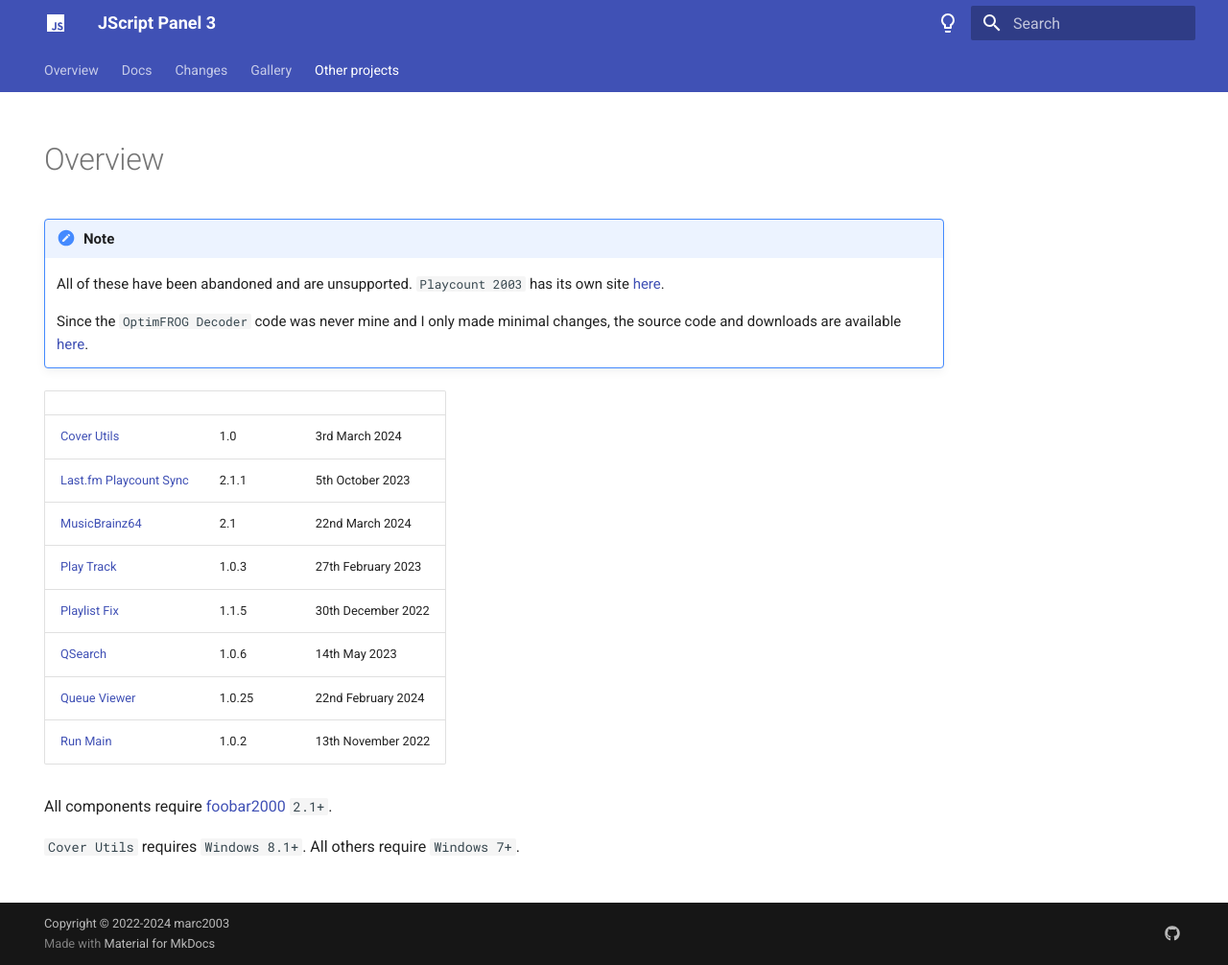
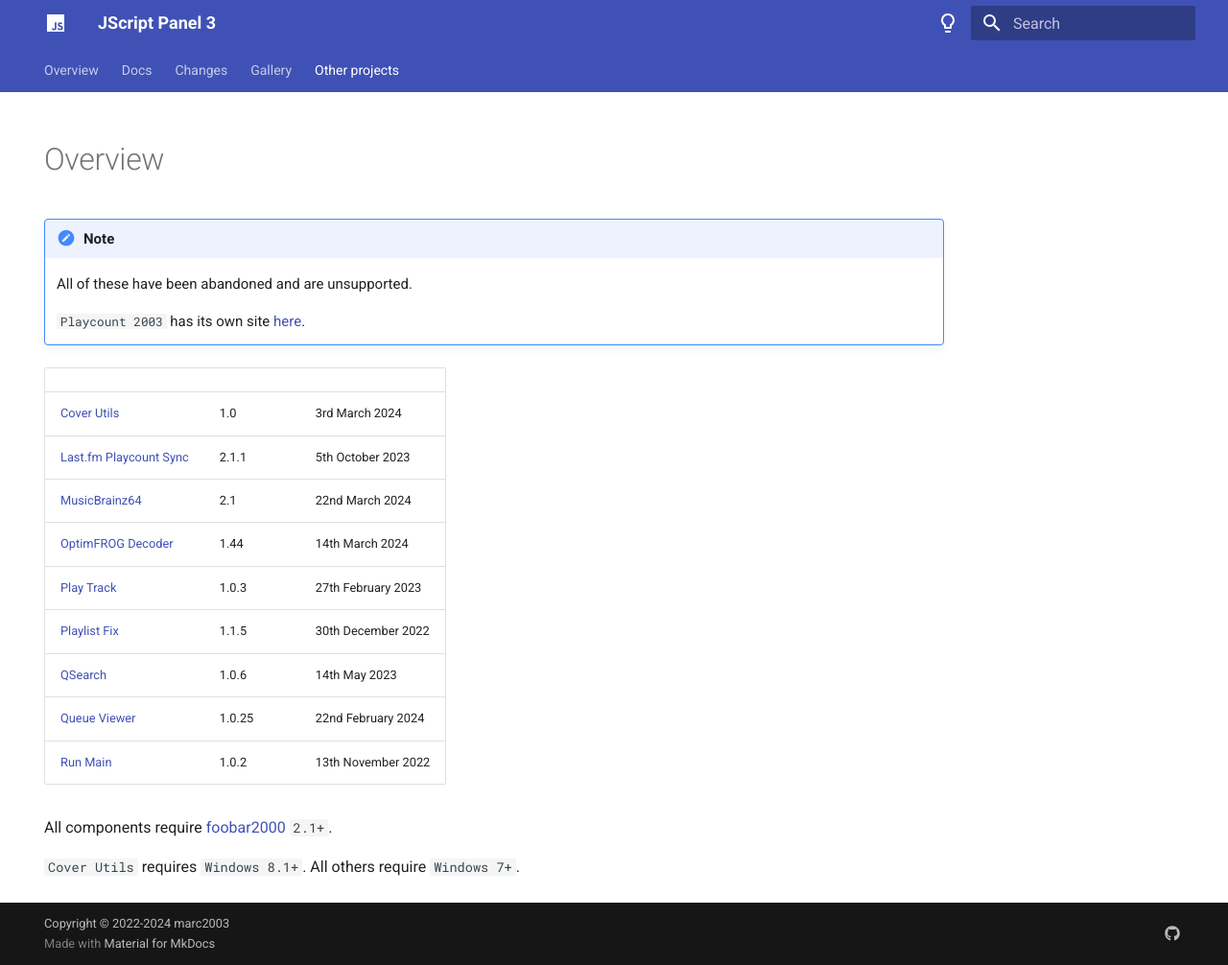
Before and after one commit to jscript-panel/jscript-panel.github.io, an MkDocs documentation site: the page built from docs/other/index.md, in a window 1280 px wide and 1006 px high. Shown: the whole window at 96% size. Built offline with MkDocs 1.6.1 and Material for MkDocs 9.7.7, drawn with Linux system fonts in a browser that asks for light colours.

Commit message:
Update other/index.md

```diff
--- a/docs/other/index.md
+++ b/docs/other/index.md
@@ -3,15 +3,16 @@
 ---
 
 !!! note
-	All of these have been abandoned and are unsupported. `Playcount 2003` has its own site [here](https://marc2k3.github.io/foo_playcount_2003/).
+	All of these have been abandoned and are unsupported.
 
-	Since the `OptimFROG Decoder` code was never mine and I only made minimal changes, the source code and downloads are available [here](https://github.com/marc2k3/foo_input_ofr).
+	`Playcount 2003` has its own site [here](https://marc2k3.github.io/foo_playcount_2003/).
 
 ||||
 |:---|:---|:---|
 |[Cover Utils](cover-utils.md)|1.0|3rd March 2024|
 |[Last.fm Playcount Sync](lastfm-playcount-sync.md)|2.1.1|5th October 2023|
 |[MusicBrainz64](musicbrainz64.md)|2.1|22nd March 2024|
+|[OptimFROG Decoder](https://github.com/marc2k3/foo_input_ofr/releases)|1.44|14th March 2024|
 |[Play Track](play-track.md)|1.0.3|27th February 2023|
 |[Playlist Fix](playlist-fix.md)|1.1.5|30th December 2022|
 |[QSearch](qsearch.md)|1.0.6|14th May 2023|
```
